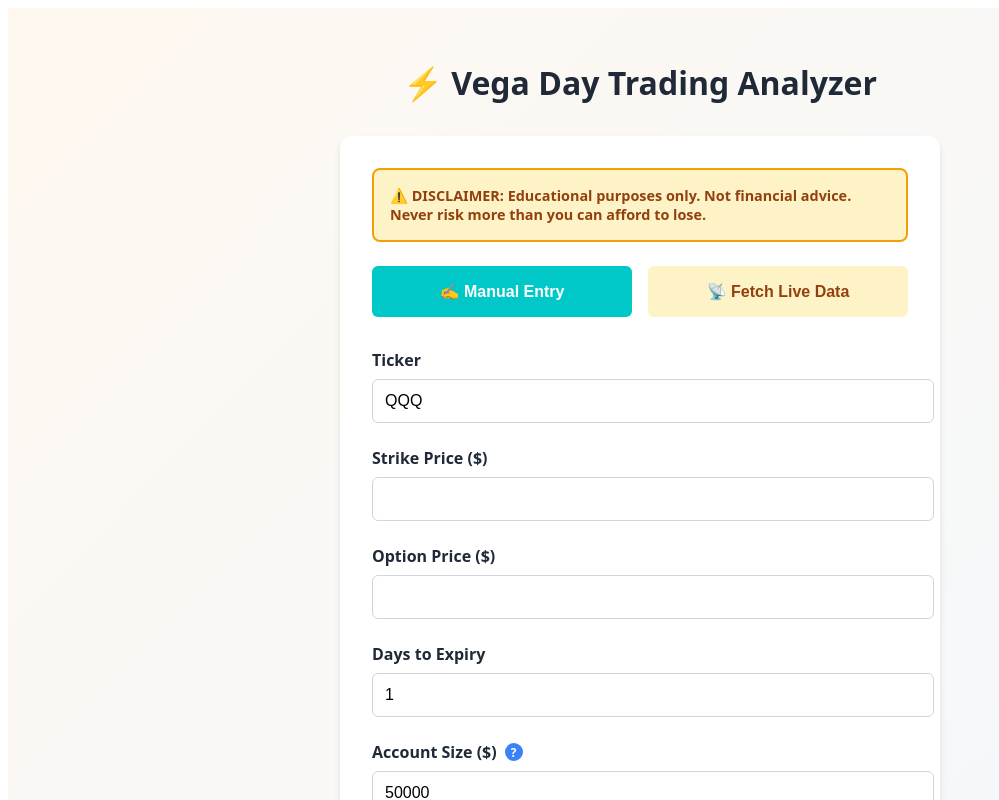
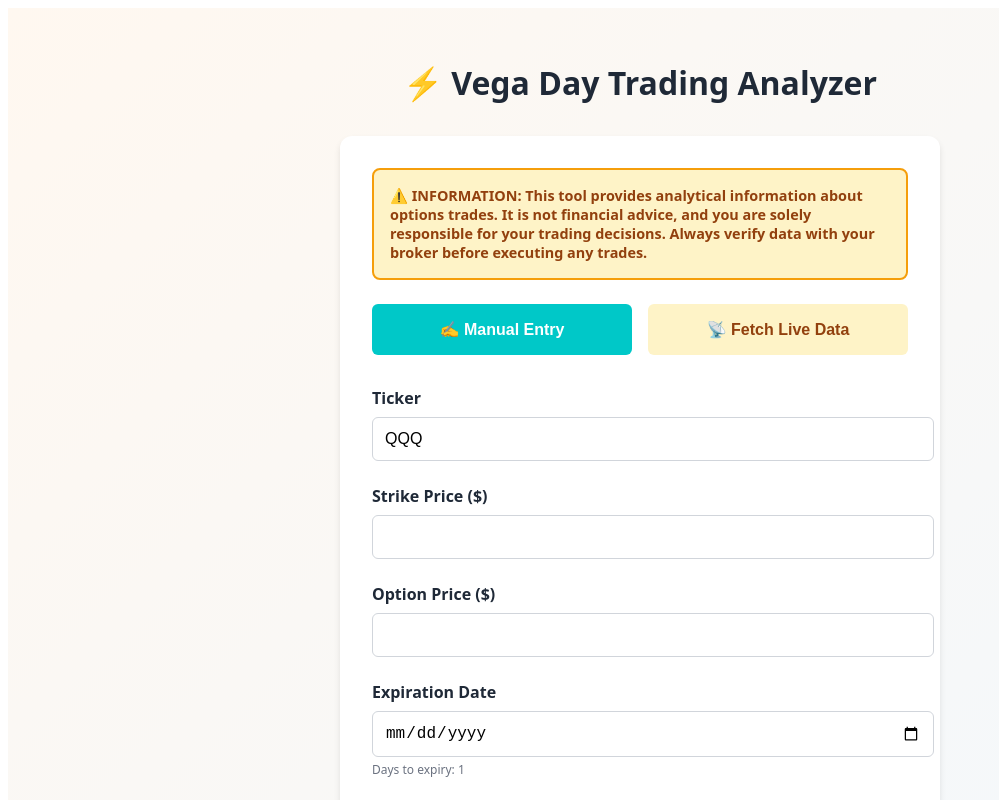
Before and after one commit to brianbk1/vegatrading, a React (Vite) app: page / in a window 1280 px wide. Shown: the top 800 px of the page, without its empty margins (0-999 px from the left). Built offline with nearby package versions, Linux system fonts and the light colour scheme.

Commit message:
Improve: Better error logging and messaging for Polygon options chain

```diff
--- a/src/App.jsx
+++ b/src/App.jsx
@@ -32,7 +32,7 @@ export default function DayTradingApp() {
       setOptionsChain(data.optionsChain || []);
       setShowChain(true);
       if (!data.optionsChain || data.optionsChain.length === 0) {
-        setError('No options data found. Please enter manually.');
+        setError('Polygon options data not available for this ticker/date. Use manual entry with your broker\'s bid/ask prices.');
       }
     } catch (err) {
       setError('Failed to fetch options chain. Please enter manually.');
@@ -177,7 +177,7 @@ export default function DayTradingApp() {
           <div style={{ background: 'white', padding: '2rem', borderRadius: '12px', boxShadow: '0 4px 6px rgba(0,0,0,0.1)' }}>
             <div style={{ background: '#fef3c7', border: '2px solid #f59e0b', borderRadius: '8px', padding: '1rem', marginBottom: '1.5rem' }}>
               <p style={{ margin: 0, fontSize: '0.9rem', color: '#92400e', fontWeight: 600 }}>
-                ⚠️ DISCLAIMER: Educational purposes only. Not financial advice. Never risk more than you can afford to lose.
+                ⚠️ INFORMATION: This tool provides analytical information about options trades. It is not financial advice, and you are solely responsible for your trading decisions. Always verify data with your broker before executing any trades.
               </p>
             </div>
 
@@ -231,6 +231,23 @@ export default function DayTradingApp() {
                 <div style={{ marginBottom: '1.5rem' }}>
                   <label style={{ display: 'block', fontWeight: 600, marginBottom: '0.5rem' }}>Option Price ($)</label>
                   <input type="number" value={optionPrice} onChange={(e) => setOptionPrice(e.target.value)} step="0.01" style={{ width: '100%', padding: '0.75rem', border: '1px solid #d1d5db', borderRadius: '6px', fontSize: '1rem' }} />
+                </div>
+                <div style={{ marginBottom: '1.5rem' }}>
+                  <label style={{ display: 'block', fontWeight: 600, marginBottom: '0.5rem' }}>Expiration Date</label>
+                  <input
+                    type="date"
+                    value={expiryDate}
+                    onChange={(e) => {
+                      setExpiryDate(e.target.value);
+                      // Calculate days to expiry
+                      const today = new Date();
+                      const expiry = new Date(e.target.value);
+                      const daysLeft = Math.ceil((expiry - today) / (1000 * 60 * 60 * 24));
+                      setDaysToExpiry(Math.max(1, daysLeft).toString());
+                    }}
+                    style={{ width: '100%', padding: '0.75rem', border: '1px solid #d1d5db', borderRadius: '6px', fontSize: '1rem' }}
+                  />
+                  <div style={{ fontSize: '0.75rem', color: '#6b7280', marginTop: '0.25rem' }}>Days to expiry: {daysToExpiry}</div>
                 </div>
               </>
             )}
@@ -292,10 +309,6 @@ export default function DayTradingApp() {
             )}
 
             {/* SHARED: REMAINING FIELDS */}
-            <div style={{ marginBottom: '1.5rem' }}>
-              <label style={{ display: 'block', fontWeight: 600, marginBottom: '0.5rem' }}>Days to Expiry</label>
-              <input type="number" value={daysToExpiry} onChange={(e) => setDaysToExpiry(e.target.value)} min="1" style={{ width: '100%', padding: '0.75rem', border: '1px solid #d1d5db', borderRadius: '6px', fontSize: '1rem' }} />
-            </div>
 
             <div style={{ marginBottom: '1.5rem' }}>
               <div style={{ display: 'flex', alignItems: 'center', gap: '0.5rem', marginBottom: '0.5rem' }}>
@@ -418,7 +431,7 @@ export default function DayTradingApp() {
             </div>
 
             <div style={{ background: '#fef3c7', padding: '1rem', borderRadius: '8px', borderLeft: '4px solid #f59e0b' }}>
-              <p style={{ margin: 0, fontSize: '0.9rem', color: '#92400e' }}>⚠️ Educational analysis only. Always verify data on your broker before trading.</p>
+              <p style={{ margin: 0, fontSize: '0.9rem', color: '#92400e' }}>⚠️ Information provided for analysis only. Verify all data with your broker before trading.</p>
             </div>
           </div>
         )}
```
Also changed, not shown: api/fetch-data.js (+7 -0 lines).
